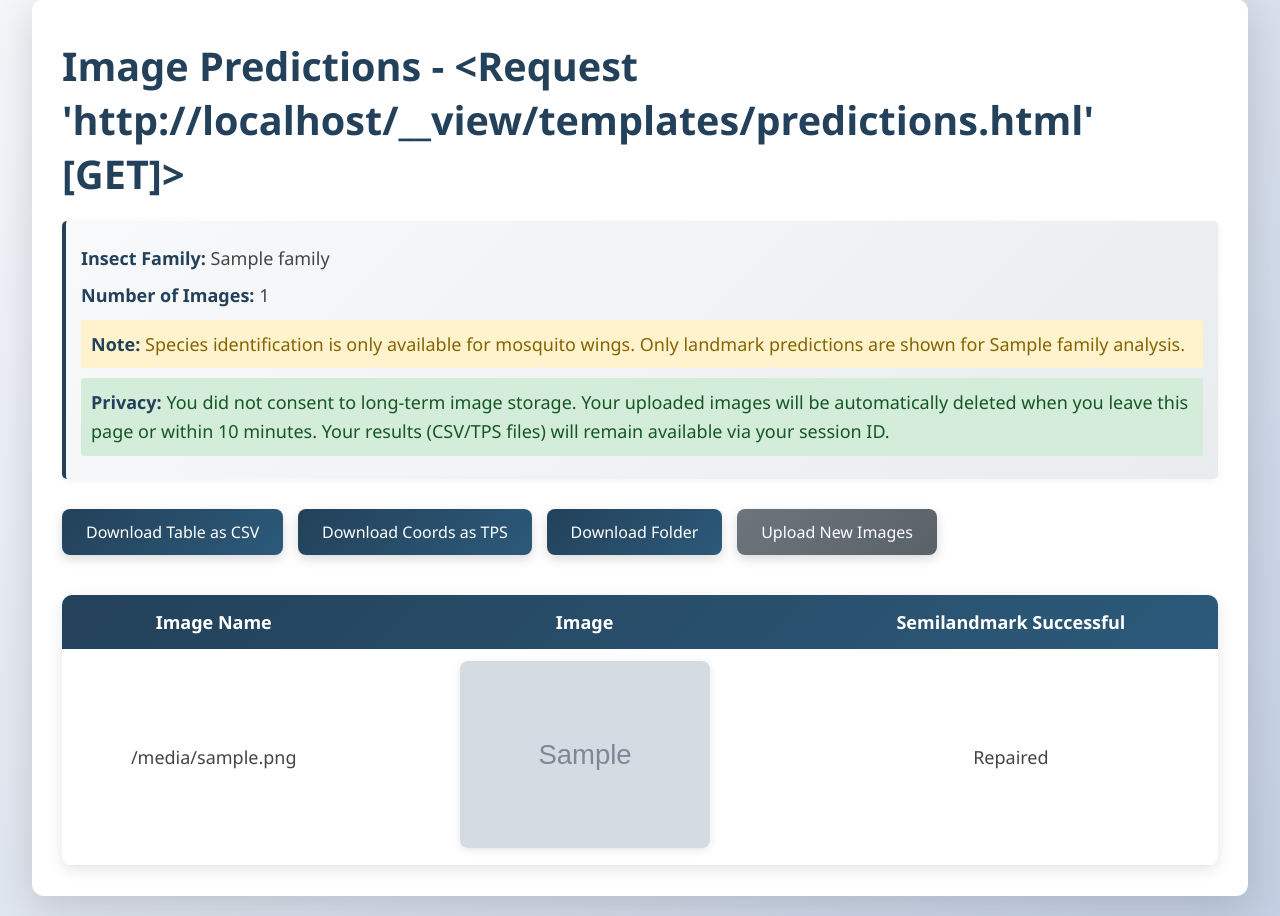
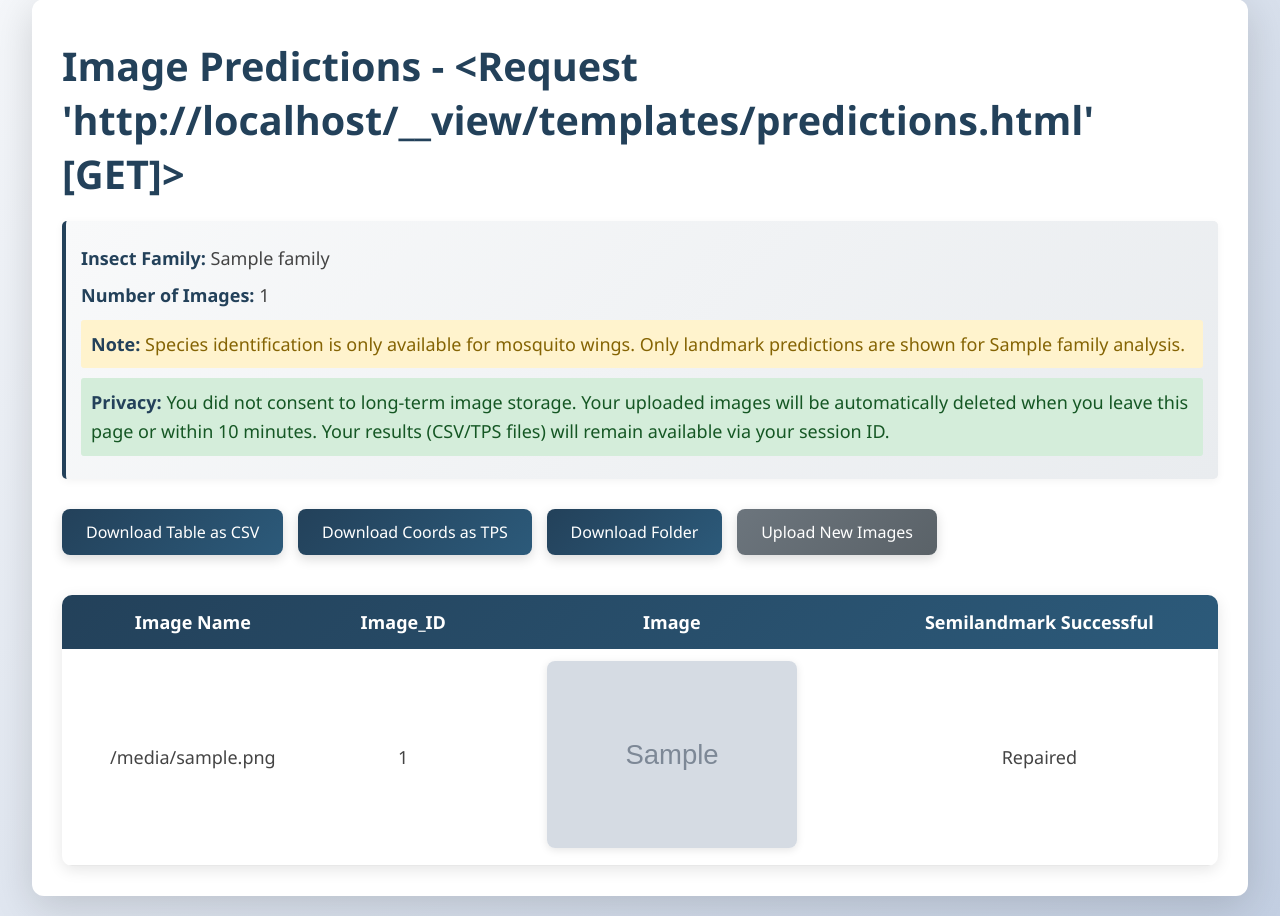
Before and after one commit to KNolte19/ITHILDIN, a Flask app: template templates/predictions.html in a window 1280 px wide. Shown: the part 21-937 px from the top of the page. Run offline with Flask 3, Linux system fonts and the light colour scheme; the template is opened without the code that fills it: most values are stand-ins (such as "Sample title", 1, 10 or a date in 2020); grey boxes marked "Sample" are stand-in pictures.

Commit message:
Added image ID, use smaller bgrem model

```diff
--- a/app.py
+++ b/app.py
@@ -27,7 +27,7 @@ import utils
 from config_loader import AVAILABLE_FAMILIES
 
 # Initialize background removal session
-bgremove_session = new_session()
+bgremove_session = new_session("u2netp")
 
 # Flask app configuration
 BASE_DIR = os.path.dirname(os.path.abspath(__file__))
--- a/main.py
+++ b/main.py
@@ -213,7 +213,6 @@ def run_prediction(file, save_path="test", family="mosquito", timing_info=None,
         )
 
     timing_info["file_saving"] = time.time() - step_start
-
     timing_info["total_time"] = time.time() - pipeline_start
 
     return timing_info
@@ -355,6 +354,7 @@ def prepare_download(prediction_df, prediction_lm_df, prediction_slm_df, has_cla
         "File_Name",
         "File",
         "Status",
+        "Image_ID",
     ]
 
     if has_classifier:
@@ -366,7 +366,7 @@ def prepare_download(prediction_df, prediction_lm_df, prediction_slm_df, has_cla
                 "LM_Predicted_Taxa",
                 "LM_Predicted_Score",
                 "ENS_Predicted_Taxa",
-                "ENS_Predicted_Score"
+                "ENS_Predicted_Score",
         ])
 
     # Save CSV files for download
--- a/templates/predictions.html
+++ b/templates/predictions.html
@@ -41,6 +41,7 @@
       <thead>
         <tr>
           <th>Image Name</th>
+          <th>Image_ID</th>
           <th>Image</th>
           {% if has_classifier %}
           <th>Species Prediction</th>
@@ -55,6 +56,7 @@
         {% for prediction in predictions %}
           <tr>
             <td>{{ prediction.File_Name }}</td>
+            <td>{{ prediction.Image_ID }}</td>
 
             <td><img src="{{ prediction.File}}" alt="Image"></td>
 
--- a/templates/upload.html
+++ b/templates/upload.html
@@ -56,6 +56,10 @@
                 </div>
                 <p style="color: #856404; background-color: #fff3cd; padding: 10px; border-radius: 3px; margin-top: 10px;">
                     <strong>Note:</strong> Species identification is only available for mosquito wings. The models for drosophila and tsetse are intended for demonstration only. Due to training on a small number of samples, their predictions may be unreliable and should be interpreted with caution.
+                </p>
+
+                <p style="color: #932605; background-color: #ffcdcd; padding: 10px; border-radius: 3px; margin-top: 10px;">
+                    <strong>Note:</strong> This version is still for demonstration purposes and has limitations. If you would like to it for research or monitoring purposes, please contact us. We are happy to support you!
                 </p>
 
                 <form action="/upload_folder" method="POST" enctype="multipart/form-data" id="uploadForm">
```
